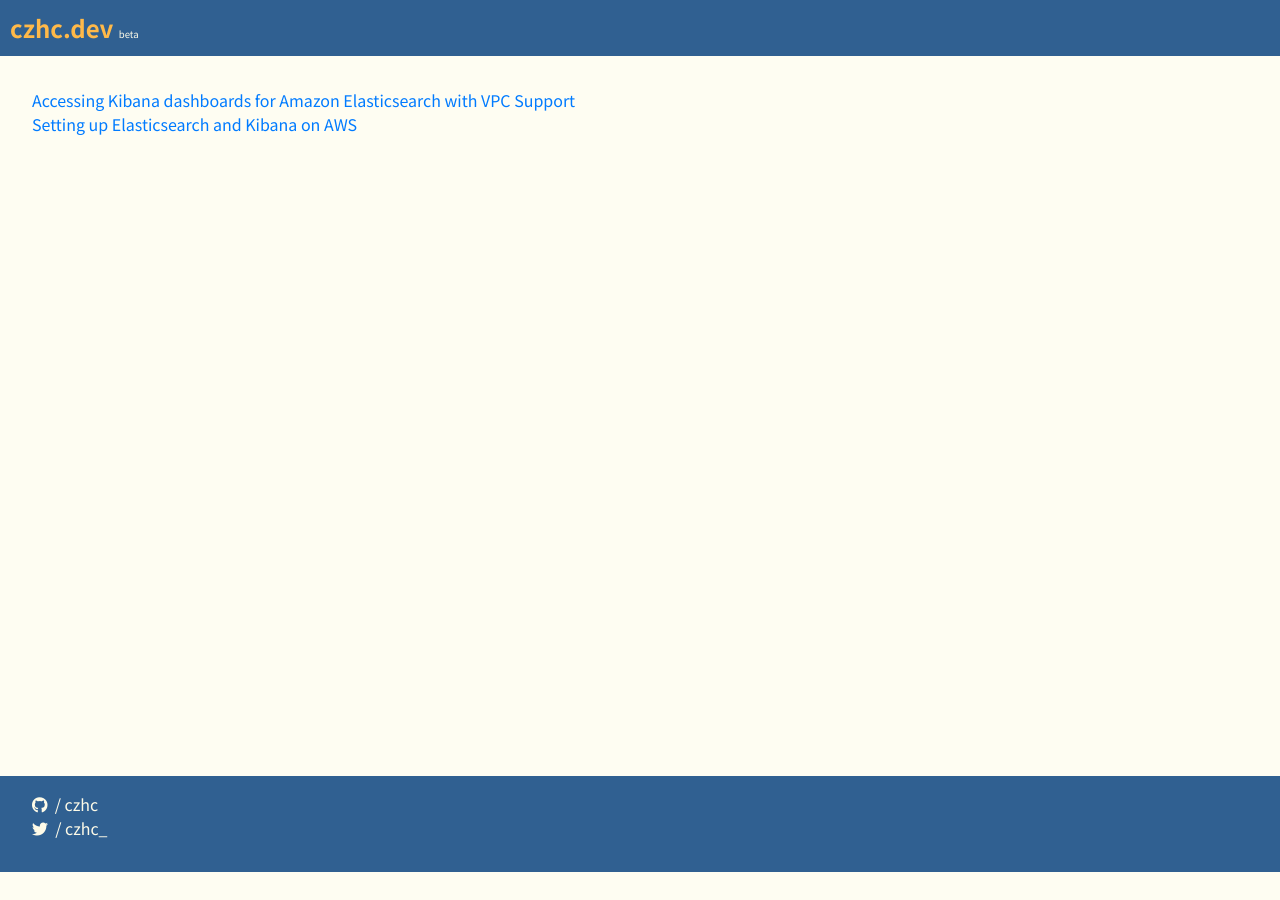
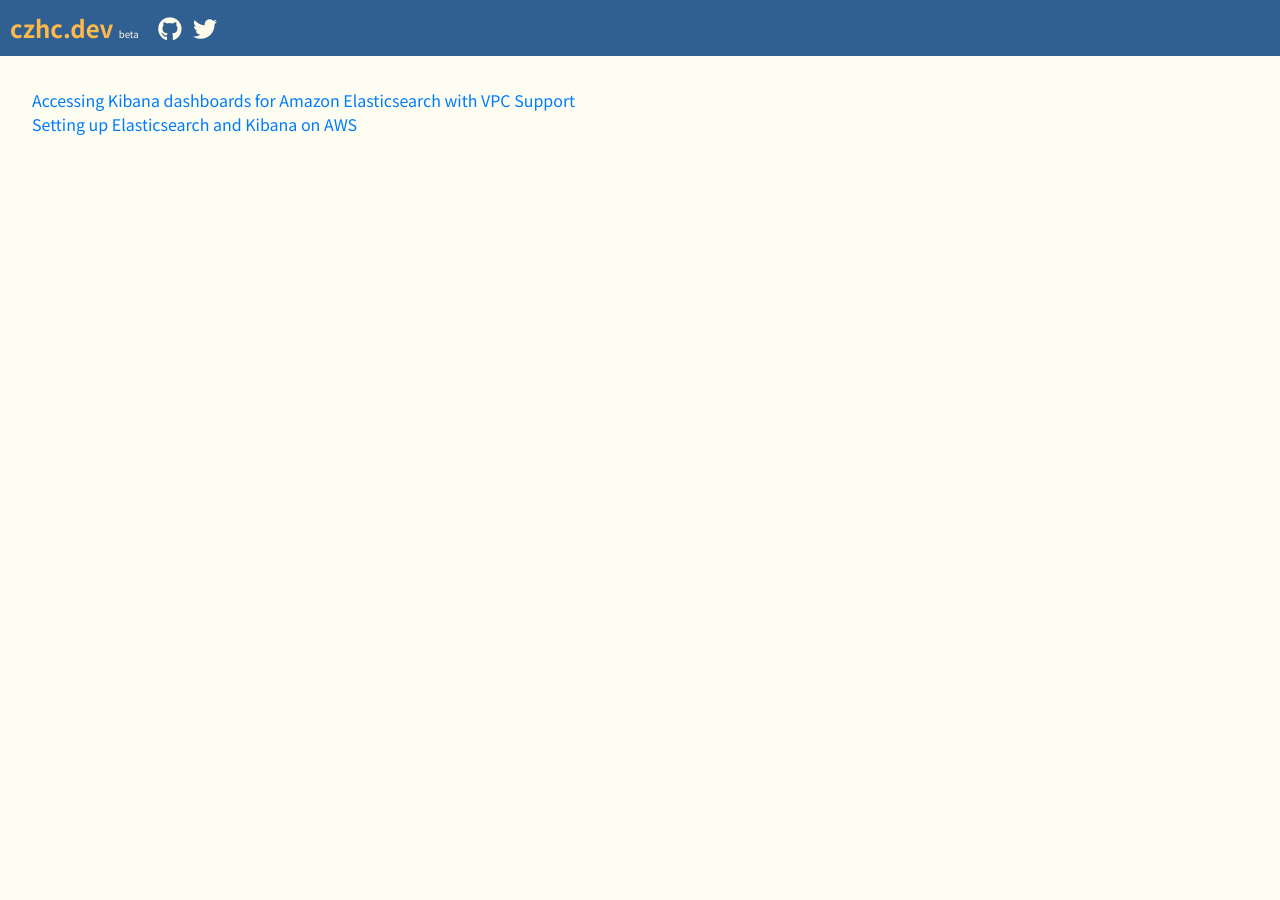
Before and after one commit to czhc/czhc.github.io, a Jekyll site: the page built from index.html, in a window 1280 px wide. Built offline with Jekyll 4.4.1, drawn with Linux system fonts in a browser that asks for light colours; nearby versions of some CDN libraries.

Commit message:
Move socials to header

```diff
--- a/_includes/nav.html
+++ b/_includes/nav.html
@@ -1,9 +1,24 @@
 <nav class='main-nav'>
+	<div class='main'>
 	  <a class='title' href='/'>
 	    <span>{{ site.title }}</span>
 	  </a>
 	  <span class='description'>
 	    {{ site.description }}
 	  </span>
-
+	</div>
+	<div class='socials'>
+		<ul class="list-unstyled list-inline">
+		<li class="list-inline-item">
+		  <a class='link-unstyled github' href="https://www.github.com/czhc">
+		    <i class="fab fa-github"></i>
+		  </a>
+		</li>
+		<li class="list-inline-item">
+		  <a class='link-unstyled twitter' href="https://www.twitter.com/czhc_">
+		    <i class="fab fa-twitter"></i>
+		  </a>
+		</li>
+		</ul>
+	</div>
 </nav>
--- a/_layouts/default.html
+++ b/_layouts/default.html
@@ -6,7 +6,7 @@
     <main class="container-fluid content">
       {{ content }}
     </main>
-  {% include footer.html %}
+<!--   {% include footer.html %} -->
   {% include tracking.html %}
   </body>
 </html>
--- a/_sass/nav.scss
+++ b/_sass/nav.scss
@@ -19,7 +19,17 @@
     color: map-get($colors, gold);
     text-decoration: none;
   }
-
+  .main,.socials {
+    display: inline-block;
+  }
+  .socials {
+    margin-left: 1em;
+    ul { margin: 0; }
+    .fab {
+      color: $nav-color;
+      font-size: 1.5em;
+    }
+  }
   .description {
 
 // restore after beta
```
Lines whose indentation alone changed are shown as unchanged.
